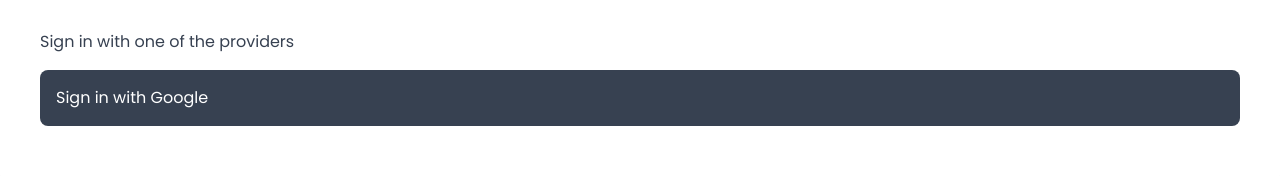
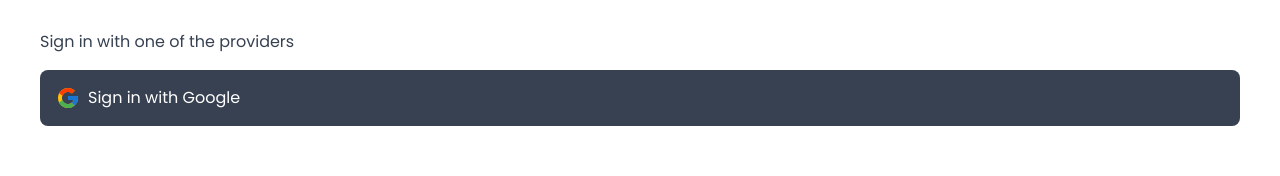
Before and after one commit to BeckyBlake/social-feed, a Next.js app: page /auth/login in a window 1280 px wide. Shown: the part 318-494 px from the top of the page. Built offline with nearby package versions, Linux system fonts and the light colour scheme; no server answers.

Commit message:
add google authentication thru firebase

```diff
--- a/pages/auth/login.js
+++ b/pages/auth/login.js
@@ -1,10 +1,26 @@
+import { FcGoogle } from "react-icons/fc";
+import { signInWithPopup, GoogleAuthProvider } from "firebase/auth";
+import { auth } from "@/utils/firebase";
+
 export default function Login() {
+  // Sign in with Google
+  const googleProvider = new GoogleAuthProvider();
+  const GoogleLogin = async () => {
+    try {
+      const result = await signInWithPopup(auth, googleProvider);
+    } catch (error) {}
+  };
+
   return (
     <div className="shadow-xl mt-32 p-10 text-gray-700 rounded-lg">
       <h2 className="text-2xl font-medium">Join Today</h2>
       <div className="py-4">
         <h3 className="py-4">Sign in with one of the providers</h3>
-        <button className="text-white bg-gray-700 w-full font-medium rounded-lg flex align-middle p-4">
+        <button
+          onClick={GoogleLogin}
+          className="text-white bg-gray-700 w-full font-medium rounded-lg flex align-middle p-4 gap-2"
+        >
+          <FcGoogle className="text-2xl" />
           Sign in with Google
         </button>
       </div>
--- a/utils/firebase.js
+++ b/utils/firebase.js
@@ -1,8 +1,8 @@
 // Import the functions you need from the SDKs you need
 import { initializeApp } from "firebase/app";
 import { getAnalytics } from "firebase/analytics";
-import { getAuth } from "firebase";
-import { getFireStore } from "firebase/firestore";
+import { getAuth } from "firebase/auth";
+import { getFirestore } from "firebase/firestore";
 // TODO: Add SDKs for Firebase products that you want to use
 // https://firebase.google.com/docs/web/setup#available-libraries
 
@@ -20,7 +20,7 @@
 
 // Initialize Firebase
 const app = initializeApp(firebaseConfig);
-const analytics = getAnalytics(app);
+// const analytics = getAnalytics(app);
 
 export const auth = getAuth();
-export const db = getFireStore(app);
+export const db = getFirestore(app);
```
